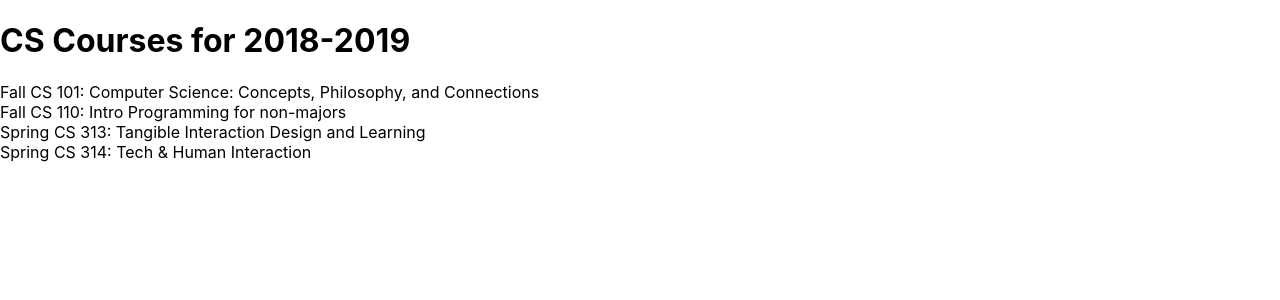
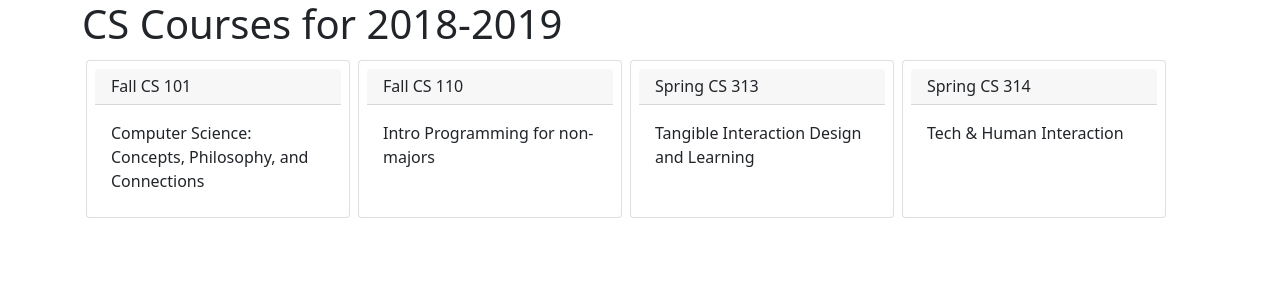
Before and after one commit to derexwangmang/cs497-scheduler, a React (Create React App) app: page / in a window 1280 px wide. Shown: the top 300 px of the page. Built offline with nearby package versions, Linux system fonts and the light colour scheme.

Commit message:
Added basic styling

```diff
--- a/package.json
+++ b/package.json
@@ -6,6 +6,7 @@
     "@testing-library/jest-dom": "^5.14.1",
     "@testing-library/react": "^11.2.7",
     "@testing-library/user-event": "^12.8.3",
+    "bootstrap": "^5.1.1",
     "react": "^17.0.2",
     "react-dom": "^17.0.2",
     "react-scripts": "4.0.3",
--- a/src/App.css
+++ b/src/App.css
@@ -1,38 +1,4 @@
-.App {
-  text-align: center;
+.course-list {
+  display: grid;
+  grid-template-columns: repeat(auto-fill, minmax(12rem, 17rem));
 }
-
-.App-logo {
-  height: 40vmin;
-  pointer-events: none;
-}
-
-@media (prefers-reduced-motion: no-preference) {
-  .App-logo {
-    animation: App-logo-spin infinite 20s linear;
-  }
-}
-
-.App-header {
-  background-color: #282c34;
-  min-height: 100vh;
-  display: flex;
-  flex-direction: column;
-  align-items: center;
-  justify-content: center;
-  font-size: calc(10px + 2vmin);
-  color: white;
-}
-
-.App-link {
-  color: #61dafb;
-}
-
-@keyframes App-logo-spin {
-  from {
-    transform: rotate(0deg);
-  }
-  to {
-    transform: rotate(360deg);
-  }
-}
--- a/src/App.js
+++ b/src/App.js
@@ -1,4 +1,5 @@
 import React from 'react';
+import './App.css';
 
 const schedule = {
   "title": "CS Courses for 2018-2019",
@@ -31,8 +32,8 @@
 );
 
 const CourseList = ({ courses }) => (
-  <div>
-    { Object.values(courses).map(course => <Course key={course.id} course={ course } />) }
+  <div className="course-list">
+  { Object.values(courses).map(course => <Course key={course.id} course={ course } />) }
   </div>
 );
 
@@ -47,13 +48,16 @@
 );
 
 const Course = ({ course }) => (
-  <div>
-    { getCourseTerm(course) } CS { getCourseNumber(course) }: { course.title }
+  <div className="card m-1 p-2">
+    <h6 className="card-header">{ getCourseTerm(course) } CS { getCourseNumber(course) }</h6>
+    <div className="card-body">
+      <div className="card-text">{ course.title }</div>
+    </div>
   </div>
 );
 
 const App = () =>  (
-  <div>
+  <div className="container">
     <Banner title={ schedule.title } />
     <CourseList courses={ schedule.courses } />
   </div>
--- a/src/index.js
+++ b/src/index.js
@@ -1,6 +1,6 @@
 import React from 'react';
 import ReactDOM from 'react-dom';
-import './index.css';
+import 'bootstrap/dist/css/bootstrap.min.css';
 import App from './App';
 import reportWebVitals from './reportWebVitals';
 
```
Also changed, not shown: 1 other file (tests, documents, lock files or other folders).
